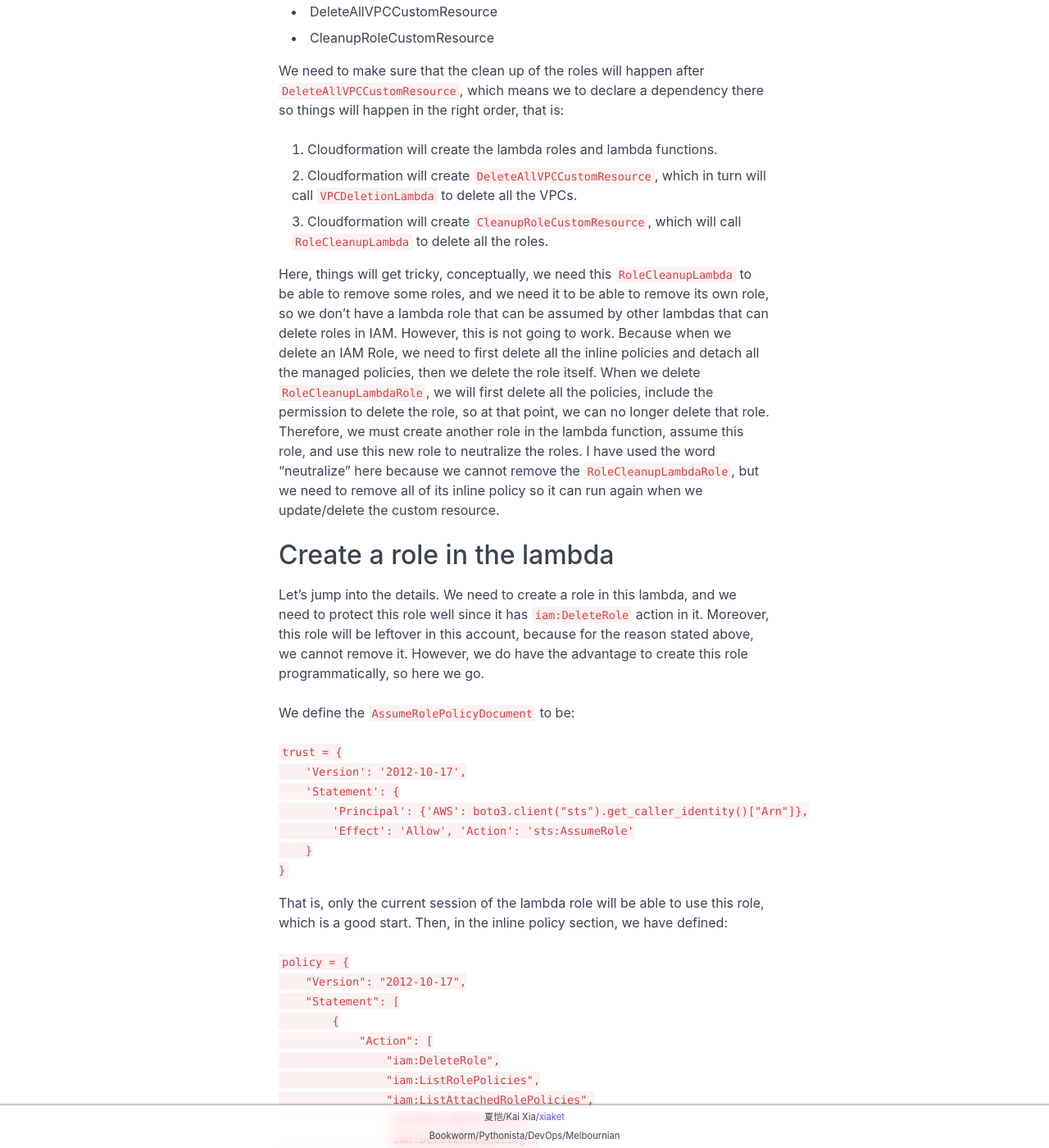
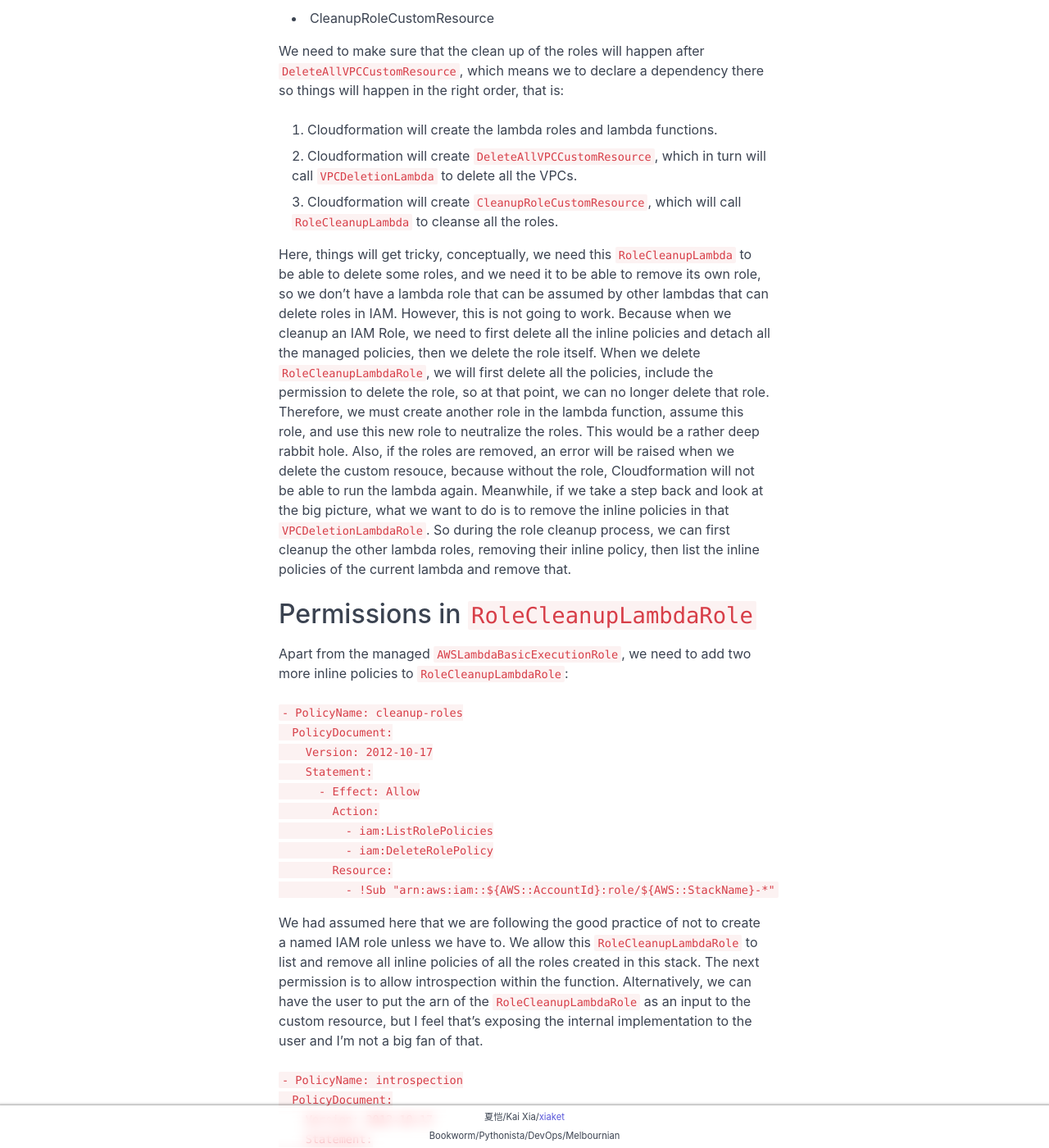
Before and after one commit to xiaket/xiaket.github.io, a Jekyll site: the page built from _posts/2020-08-08-delete-default-vpc-using-stackset.md, in a window 1280 px wide and 1400 px high, scrolled down 1332 px. Shown: the whole window at 82% size. Built offline with Jekyll 4.4.1, drawn with Linux system fonts in a browser that asks for light colours; some of the changed text lies outside the part shown.

Commit message:
simplify the solution.
Signed-off-by: Kai Xia <kaix+github@fastmail.com>

````diff
--- a/_posts/2020-08-08-delete-default-vpc-using-stackset.md
+++ b/_posts/2020-08-08-delete-default-vpc-using-stackset.md
@@ -28,140 +28,74 @@ We need to make sure that the clean up of the roles will happen after `DeleteAll
 
 1. Cloudformation will create the lambda roles and lambda functions.
 2. Cloudformation will create `DeleteAllVPCCustomResource`, which in turn will call `VPCDeletionLambda` to delete all the VPCs.
-3. Cloudformation will create `CleanupRoleCustomResource`, which will call `RoleCleanupLambda` to delete all the roles.
+3. Cloudformation will create `CleanupRoleCustomResource`, which will call `RoleCleanupLambda` to cleanse all the roles.
 
-Here, things will get tricky, conceptually, we need this `RoleCleanupLambda` to be able to remove some roles, and we need it to be able to remove its own role, so we don't have a lambda role that can be assumed by other lambdas that can delete roles in IAM. However, this is not going to work. Because when we delete an IAM Role, we need to first delete all the inline policies and detach all the managed policies, then we delete the role itself. When we delete `RoleCleanupLambdaRole`, we will first delete all the policies, include the permission to delete the role, so at that point, we can no longer delete that role. Therefore, we must create another role in the lambda function, assume this role, and use this new role to neutralize the roles. I have used the word "neutralize" here because we cannot remove the `RoleCleanupLambdaRole`, but we need to remove all of its inline policy so it can run again when we update/delete the custom resource.
-
-## Create a role in the lambda
-
-Let's jump into the details. We need to create a role in this lambda, and we need to protect this role well since it has `iam:DeleteRole` action in it. Moreover, this role will be leftover in this account, because for the reason stated above, we cannot remove it. However, we do have the advantage to create this role programmatically, so here we go.
-
-We define the `AssumeRolePolicyDocument` to be:
-
-```
-trust = {
-    'Version': '2012-10-17',
-    'Statement': {
-        'Principal': {'AWS': boto3.client("sts").get_caller_identity()["Arn"]},
-        'Effect': 'Allow', 'Action': 'sts:AssumeRole'
-    }
-}
-```
-
-That is, only the current session of the lambda role will be able to use this role, which is a good start. Then, in the inline policy section, we have defined:
-
-```
-policy = {
-    "Version": "2012-10-17",
-    "Statement": [
-        {
-            "Action": [
-                "iam:DeleteRole",
-                "iam:ListRolePolicies",
-                "iam:ListAttachedRolePolicies",
-                "iam:DetachRolePolicy",
-                "iam:DeleteRolePolicy",
-            ],
-            "Effect": "Allow",
-            "Condition":{
-                "DateLessThan":{"AWS:EpochTime": str(int(datetime.now().timestamp()) + 300)},
-            }
-        }
-    ]
-}
-roles = [f"arn:aws:iam::986658884542:role/{role}" for role in roles]
-policy["Statement"][0]["Resource"] = roles + [lambda_role]
-```
-
-For the record, in the custom resource section, we have allowed the user to specify multiple roles. In the above Python code, the roles in the list comprehension come from that list. So here, in this inline policy, we have narrowed down the scope so that the new role can only manage these roles. Also, we have added a condition that the role will expire after 5 minutes. Please note here we have to specify the timestamp as a string, or else IAM will complain about it.
-
-## Assume the role and neutralize the other roles
-
-That's enough about the tightening of the new role. After we've created the role with this inline policy, we will assume the role, and neutralize the roles:
-
-```
-def cleanup_roles(roles):
-    lambda_role = boto3.client('lambda').get_function_configuration(
-        FunctionName = os.environ['AWS_LAMBDA_FUNCTION_NAME']
-    )['Role']
-    role = create_one_time_role(roles, lambda_role)
-    while True:
-        try:
-            creds = boto3.client("sts").assume_role(
-                RoleArn=role, RoleSessionName=PHYSICAL_RESOURCE_ID,
-            )["Credentials"]
-            break
-        except ClientError:
-            # Cannot assume a newly created role immediately.
-            time.sleep(2)
-
-    ## More code to neutralize roles.
-```
-
-One pitfall here: after you have created the new role, you cannot assume this role immediately, so we have used a loop here to retry. The code we have employed to neutralize the roles will look like:
-
-```
-iam = boto3.client(
-    "iam",
-    aws_access_key_id=creds["AccessKeyId"],
-    aws_secret_access_key=creds["SecretAccessKey"],
-    aws_session_token=creds["SessionToken"],
-)
-self_role_name = lambda_role.split("/")[-1]
-response = iam.list_role_policies(RoleName=self_role_name)
-for policy in response["PolicyNames"]:
-    iam.delete_role_policy(RoleName=self_role_name, PolicyName=policy)
-
-for role_name in roles:
-    response = iam.list_role_policies(RoleName=role_name)
-    for policy in response["PolicyNames"]:
-        iam.delete_role_policy(RoleName=role_name, PolicyName=policy)
-
-    response = iam.list_attached_role_policies(RoleName=role_name)
-    for policy in response["AttachedPolicies"]:
-        iam.detach_role_policy(
-            RoleName=role_name, PolicyArn=policy["PolicyArn"],
-        )
-    iam.delete_role(RoleName=role_name)
-    print(f"Removed {role_name}")
-```
-
-The `creds` here comes from the `assume_role` call in the last section. we use these credentials to create the new iam client, which will in turn use the new role. The `lambda_role` is the arn of the original lambda role(`RoleCleanupLambdaRole`), which is obtained from introspection. We need to remove the policies in this role, but not to remove the role itself, because we still need to run this function when we delete the custom resource. For the roles that come from the user input in the custom resource, we will remove the inline policies first, then detach the managed policies and finally remove the role.
+Here, things will get tricky, conceptually, we need this `RoleCleanupLambda` to be able to delete some roles, and we need it to be able to remove its own role, so we don't have a lambda role that can be assumed by other lambdas that can delete roles in IAM. However, this is not going to work. Because when we cleanup an IAM Role, we need to first delete all the inline policies and detach all the managed policies, then we delete the role itself. When we delete `RoleCleanupLambdaRole`, we will first delete all the policies, include the permission to delete the role, so at that point, we can no longer delete that role. Therefore, we must create another role in the lambda function, assume this role, and use this new role to neutralize the roles. This would be a rather deep rabbit hole. Also, if the roles are removed, an error will be raised when we delete the custom resouce, because without the role, Cloudformation will not be able to run the lambda again. Meanwhile, if we take a step back and look at the big picture, what we want to do is to remove the inline policies in that `VPCDeletionLambdaRole`. So during the role cleanup process, we can first cleanup the other lambda roles, removing their inline policy, then list the inline policies of the current lambda and remove that.
 
 ## Permissions in `RoleCleanupLambdaRole`
 
 Apart from the managed `AWSLambdaBasicExecutionRole`, we need to add two more inline policies to `RoleCleanupLambdaRole`:
 
 ```
-      - PolicyName: create-cleanup-roles
-        PolicyDocument:
-          Version: 2012-10-17
-          Statement:
-            - Effect: Allow
-              Action:
-                - iam:CreateRole
-                - iam:PutRolePolicy
-              Resource:
-                - !Sub "arn:aws:iam::${AWS::AccountId}:role/role-cleaner-*"
+- PolicyName: cleanup-roles
+  PolicyDocument:
+    Version: 2012-10-17
+    Statement:
+      - Effect: Allow
+        Action:
+          - iam:ListRolePolicies
+          - iam:DeleteRolePolicy
+        Resource:
+          - !Sub "arn:aws:iam::${AWS::AccountId}:role/${AWS::StackName}-*"
 ```
 
-This one allows us to create a role in the lambda function. We had a prefix here to make it nice and clean. The next permission is to allow introspection within the function, alernatively, we can have the user to put the arn of the `RoleCleanupLambdaRole` as an input to the custom resource, but I feel that's exposing the internal implementation to the user and I'm not a big fan of that.
+We had assumed here that we are following the good practice of not to create a named IAM role unless we have to. We allow this `RoleCleanupLambdaRole` to list and remove all inline policies of all the roles created in this stack. The next permission is to allow introspection within the function. Alternatively, we can have the user to put the arn of the `RoleCleanupLambdaRole` as an input to the custom resource, but I feel that's exposing the internal implementation to the user and I'm not a big fan of that.
 
 ```
-      - PolicyName: introspection
-        PolicyDocument:
-          Version: 2012-10-17
-          Statement:
-            - Effect: Allow
-              Action:
-                - lambda:GetFunctionConfiguration
-              Resource:
-                - !Sub "arn:aws:lambda:${AWS::Region}:${AWS::AccountId}:function:${AWS::StackName}-*"
+- PolicyName: introspection
+  PolicyDocument:
+    Version: 2012-10-17
+    Statement:
+      - Effect: Allow
+        Action:
+          - lambda:GetFunctionConfiguration
+        Resource:
+          - !Sub "arn:aws:lambda:${AWS::Region}:${AWS::AccountId}:function:${AWS::StackName}-*"
 ```
 
-## Final notes
+## Role cleanup process
 
-There're a few more challenges here:
+The core logic will be something like this:
 
-1. Cloudformation has a limit of 4k characters for inline Python/javascript code, given we have quite a lot of logic here, we need to be mindful of this limit.
-2. Testing of this solution is hard, so what we've done is to create a Cloudformation template with dummy lambda and dummy lambda role. The test strategy is to deploy the stack and then remove it, the expected behaviour is both the deploy and the delete would work, also, the dummy roles will be removed when we deploy the stack, and the dangerous inline policy in the lambda role should have been removed. After the delete, the created temporary role should still be there.
+```
+lambda_role = boto3.client('lambda').get_function_configuration(
+    FunctionName = os.environ['AWS_LAMBDA_FUNCTION_NAME']
+)['Role']
+iam = boto3.client("iam")
+
+self_role_name = lambda_role.split("/")[-1]
+for role_name in roles + [self_role_name]:
+    response = iam.list_role_policies(RoleName=role_name)
+    for policy in response["PolicyNames"]:
+        iam.delete_role_policy(RoleName=role_name, PolicyName=policy)
+
+    print(f"Finished cleanup inline policy in {role_name}.")
+```
+
+Here, the `lambda_role` would be the arn of the original lambda role(`RoleCleanupLambdaRole`), which is obtained from introspection. We need to remove all the inline policies in all the roles, but not the roles themselves. Moreover, we need to cleanup the `RoleCleanupLambdaRole` as the last step. The `roles` here will be the list of roles that we need to cleanup, this is coming from the custom resource definition:
+
+```
+CleanupRoles:
+  Type: 'Custom::CleanupRoles'
+  DependsOn: DeleteDefaultVPC
+  Properties:
+    ServiceToken:
+      !GetAtt RoleCleanupLambda.Arn
+    Roles:
+      - !Ref DeleteDefaultVPCLambdaRole
+```
+
+## A few last notes
+
+1. If we have a named IAM role in the stack and we need to clean it up, we need to adjust the IAMRoles so our cleanup lambda have permission to cleanse it.
+2. If you take another step back, I believe this solution can be used to run one-off, relatively easy AWS operations using Cloudformation. Please note it's an abuse though. :)
````
Also changed, not shown: other parts of _posts/2020-08-08-delete-default-vpc-using-stackset.md (+1 -1 lines).
